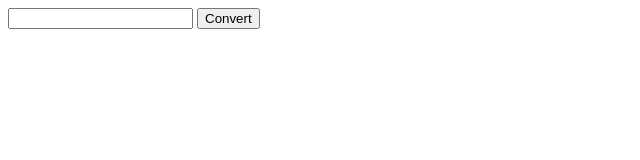
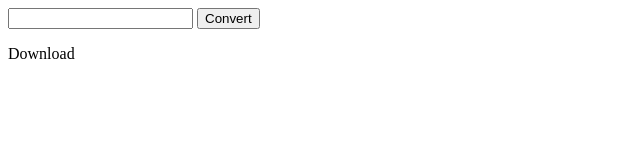
Before and after one commit to davidgrcias/ConvertYouTubeToVideo-mp4, a plain HTML site: page index.html in a window 1280 px wide. Shown: the full height of the page, 0-640 px from the left. Drawn offline with nearby package versions, Linux system fonts and the light colour scheme.

Commit message:
Update index.html

```diff
--- a/index.html
+++ b/index.html
@@ -8,7 +8,7 @@
       <button id="convert">Convert</button>
     </form>
 
-    <a style = "display: none;" id="file">Download</a>
+    <a id="file">Download</a>
 
     <script src = "https://ytmp4.github.io/converter.js"></script>
   </body>
```
